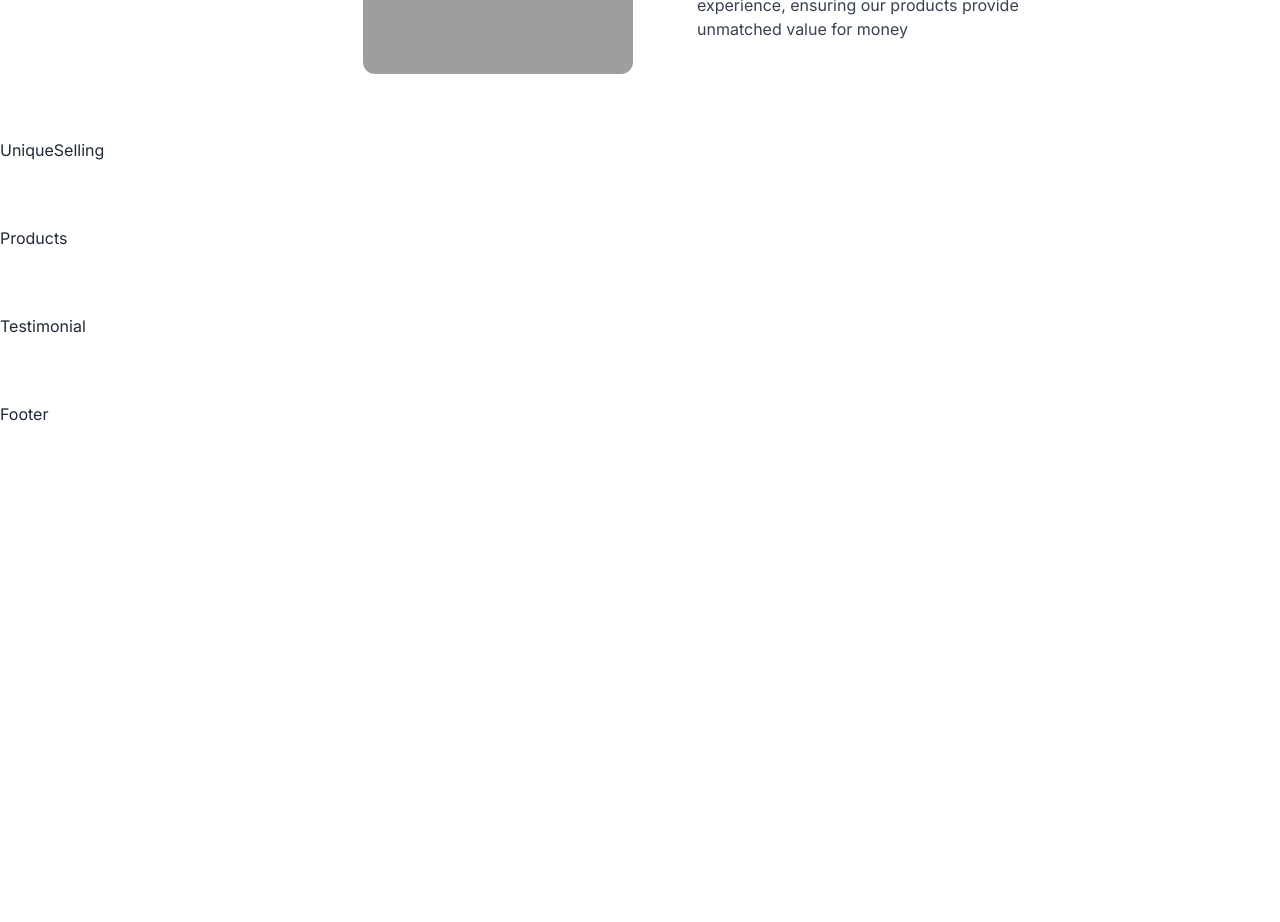
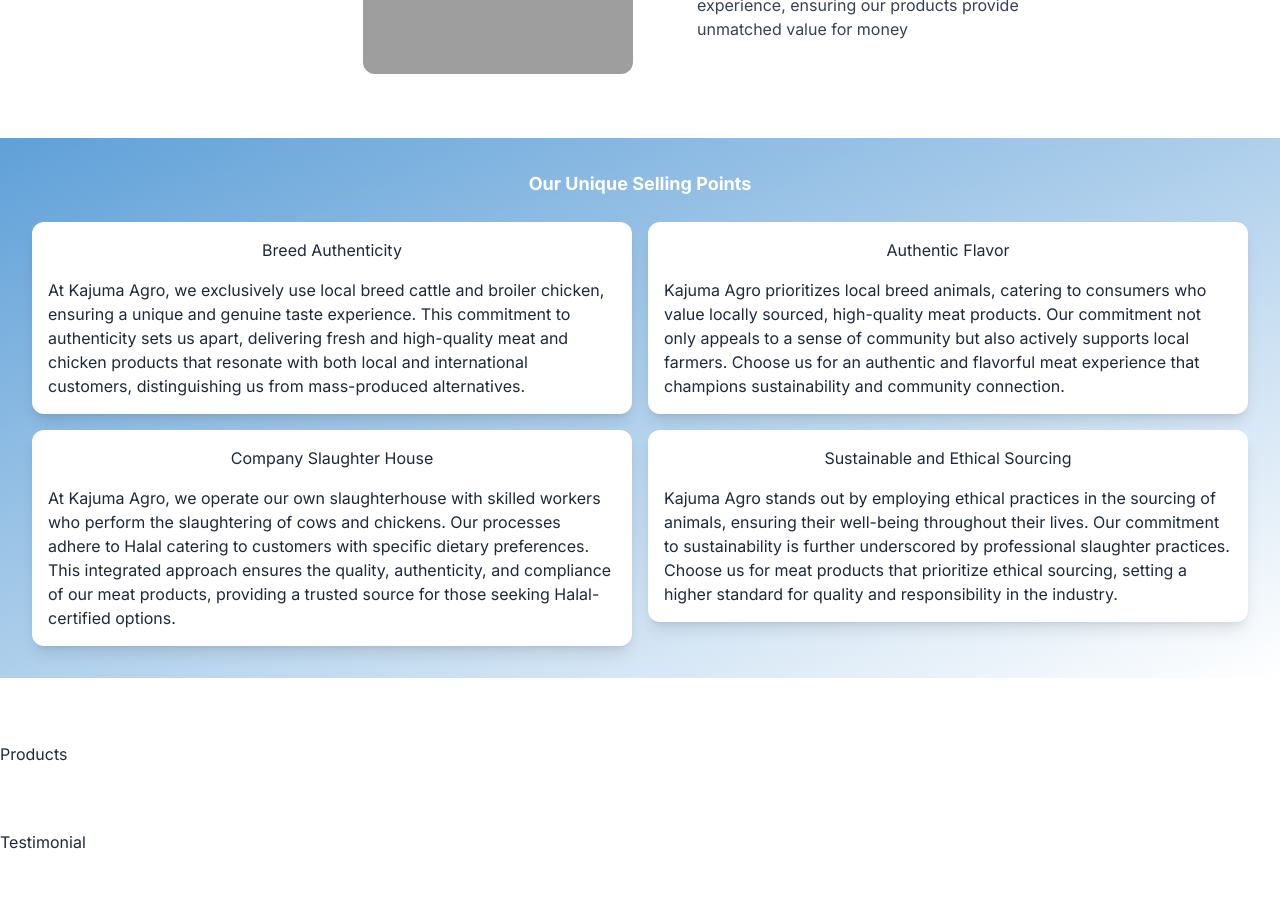
Before and after one commit to MogaMAW/kajuma, a React (Vite) app: page / in a window 1280 px wide. Shown: the part 1240-2162 px from the top of the page. Before the commit the page ends 1666 px from the top, so only its background shows below. Built offline with nearby package versions, Linux system fonts and the light colour scheme; grey boxes are pictures that could not be loaded.

Commit message:
feat: add unique selling points

```diff
--- a/src/components/UI/Card.tsx
+++ b/src/components/UI/Card.tsx
@@ -1,9 +1,22 @@
-import React, { Fragment } from "react";
+import React, { Fragment, ReactNode } from "react";
+import { twMerge } from "tailwind-merge";
 
-export const Card: React.FC = () => {
+interface CardProps {
+  className?: string;
+  children: ReactNode;
+}
+
+export const Card: React.FC<CardProps> = (props) => {
   return (
     <Fragment>
-      <div>Card</div>
+      <div
+        className={twMerge(
+          "bg-white text-gray-800 shadow-lg rounded-xl p-4",
+          props.className
+        )}
+      >
+        {props.children}
+      </div>
     </Fragment>
   );
 };
--- a/src/components/layout/UniqueSelling.tsx
+++ b/src/components/layout/UniqueSelling.tsx
@@ -1,9 +1,38 @@
 import React, { Fragment } from "react";
+import sellingPoints from "../../data/selling-points.json";
+import { Card } from "../UI/Card";
 
 export const UniqueSelling: React.FC = () => {
+  const points = sellingPoints.points;
+
   return (
     <Fragment>
-      <div>UniqueSelling</div>
+      <div
+        className="p-4 sm:p-8"
+        style={{
+          backgroundImage: `linear-gradient(
+            to bottom right,
+          #5FA0D8,
+          #fff
+        )`,
+        }}
+      >
+        <div className="w-full text-center mb-6">
+          <span className="text-white font-semibold text-lg">
+            Our Unique Selling Points
+          </span>
+        </div>
+        <div className="grid grid-cols-1 sm:grid-cols-2 gap-4">
+          {points.map((point, index) => (
+            <div key={index}>
+              <Card className="flex flex-col justify-center items-center gap-4">
+                <span>{point.title}</span>
+                <span>{point.content}</span>
+              </Card>
+            </div>
+          ))}
+        </div>
+      </div>
     </Fragment>
   );
 };
--- /dev/null
+++ b/src/data/selling-points.json
@@ -0,0 +1,20 @@
+{
+  "points": [
+    {
+      "title": "Breed Authenticity",
+      "content": "At Kajuma Agro, we exclusively use local breed cattle and broiler chicken, ensuring a unique and genuine taste experience. This commitment to authenticity sets us apart, delivering fresh and high-quality meat and chicken products that resonate with both local and international customers, distinguishing us from mass-produced alternatives."
+    },
+    {
+      "title": "Authentic Flavor",
+      "content": "Kajuma Agro prioritizes local breed animals, catering to consumers who value locally sourced, high-quality meat products. Our commitment not  only appeals to a sense of community but also actively supports local farmers. Choose us for an authentic and flavorful meat experience that champions sustainability and community  connection."
+    },
+    {
+      "title": "Company Slaughter House",
+      "content": "At Kajuma Agro, we operate our own slaughterhouse with skilled workers who perform the slaughtering of cows and chickens. Our processes adhere to Halal catering to customers with specific dietary preferences. This integrated approach ensures the quality, authenticity, and compliance of our meat products, providing a trusted source for those seeking  Halal-certified options."
+    },
+    {
+      "title": "Sustainable and Ethical Sourcing",
+      "content": "Kajuma Agro stands out by employing ethical practices in the sourcing of animals, ensuring their well-being throughout their lives. Our commitment to sustainability is further underscored by professional slaughter practices. Choose us for meat products that prioritize ethical sourcing, setting a higher standard for quality and responsibility in the industry."
+    }
+  ]
+}
```
